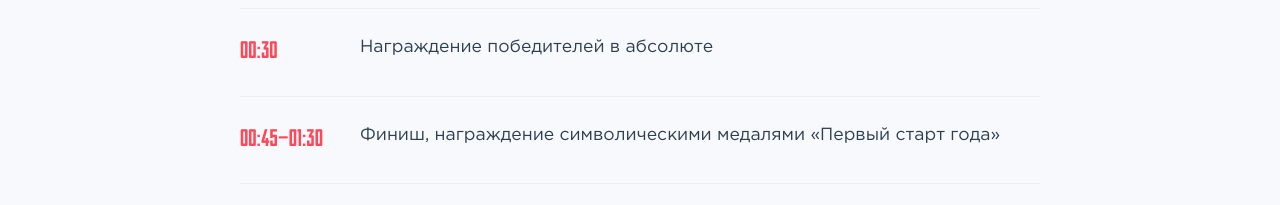
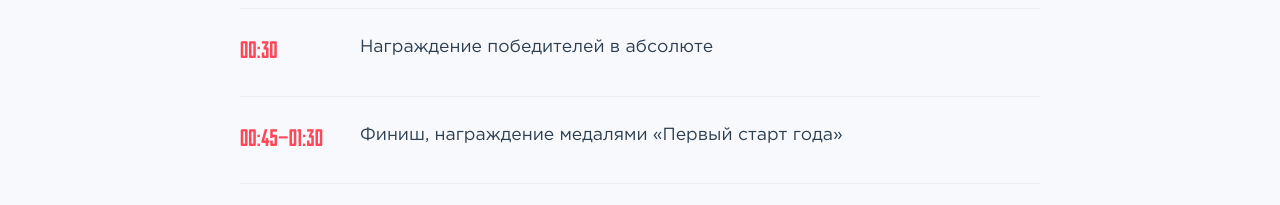
Before and after one commit to srgolubev/newyear2026, a website built with Vite: page index.html in a window 1280 px wide. Shown: the part 3080-3285 px from the top of the page. Built offline with nearby package versions, Linux system fonts and the light colour scheme.

Commit message:
Update schedule text

```diff
--- a/index.html
+++ b/index.html
@@ -269,7 +269,7 @@
                     </div>
                     <div class="timeline__item">
                         <span class="time">00:45–01:30</span>
-                        <span class="event">Финиш, награждение символическими медалями «Первый старт года»</span>
+                        <span class="event">Финиш, награждение медалями «Первый старт года»</span>
                     </div>
                     <div class="timeline__item">
                         <span class="time">01:00–02:00</span>
```
